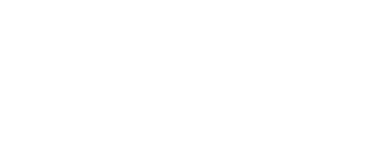
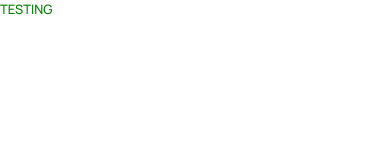
Before and after one commit to jerry81/frontend-mentor, a React (Create React App) app in the folder article-preview-component-master/react/article-preview/: page / in a window 390 px wide. Shown: the top 160 px of the page. Built offline with nearby package versions, Linux system fonts and the light colour scheme.

Commit message:
feat: test out material media queries

```diff
--- a/article-preview-component-master/react/article-preview/src/App.css
+++ b/article-preview-component-master/react/article-preview/src/App.css
@@ -6,3 +6,11 @@
   font-family: "Manrope";
 
 }
+
+.d-app{
+  color: red;
+}
+
+.m-app {
+  color: green;
+}
--- a/article-preview-component-master/react/article-preview/src/App.js
+++ b/article-preview-component-master/react/article-preview/src/App.js
@@ -1,10 +1,13 @@
 
 import './App.css';
+import useMediaQuery from '@material-ui/core/useMediaQuery';
 
 function App() {
+  /* styles */
+  const appStyle = useMediaQuery('(min-width:600px)') ? 'd-app' : 'm-app'
   return (
-    <div className="App">
-
+    <div className={appStyle}>
+      TESTING
     </div>
   );
 }
```
